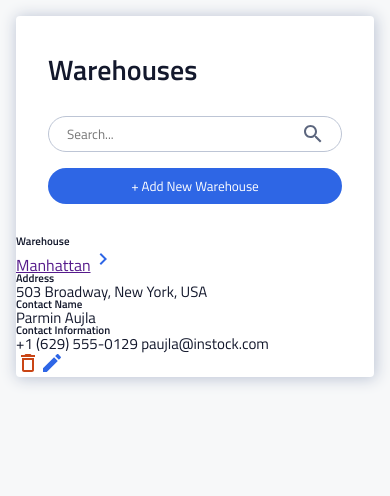
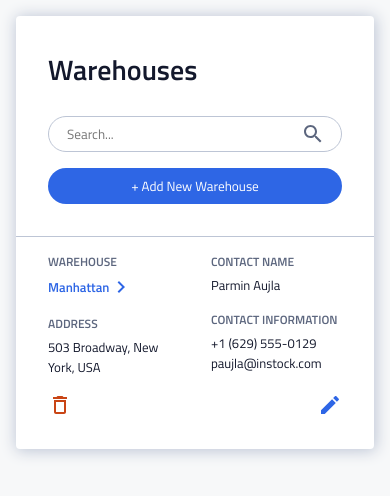
Before and after one commit to SimonMilord/instock_client, a React (Create React App) app: page / in a window 390 px wide. Shown: the top 496 px of the page. Built offline with nearby package versions, Linux system fonts and the light colour scheme.

Commit message:
added styling for warehouse list item on mobile

```diff
--- a/src/App.jsx
+++ b/src/App.jsx
@@ -1,7 +1,7 @@
 import './App.scss';
 import React, { Component } from 'react';
 import { BrowserRouter as Router, Route, Switch } from "react-router-dom";
-import Header from "./components/Header/Header";
+// import Header from "./components/Header/Header";
 import WarehousesPage from "./pages/WarehousesPage/WarehousesPage";
 import InventoryPage from "./pages/InventoryPage/InventoryPage";
 
--- a/src/components/WarehouseList/WarehouseList.jsx
+++ b/src/components/WarehouseList/WarehouseList.jsx
@@ -1,5 +1,5 @@
 import React, { Component } from 'react';
-import { Link } from 'react-router-dom';
+// import { Link } from 'react-router-dom';
 import "./WarehouseList.scss";
 import chevron from "../../assets/Icons/chevron_right-24px.svg";
 import trashCan from "../../assets/Icons/delete_outline-24px.svg";
@@ -14,28 +14,30 @@ class WarehouseList extends Component {
             <div className='whLi__subbox whLi__subbox--left'>
               <div className='whLi__item whLi__item--link'>
                 <h4 className='whLi__label'>Warehouse</h4>
-                <Link className='whLi__link' path="/">Manhattan</Link>
-                <img className='whLi__link-icon' src={chevron} alt="chevron"></img>
+                <div className='whLi__link-box'>
+                  <p2 className='whLi__link'>Manhattan</p2>
+                  <img className='whLi__link-icon' src={chevron} alt="chevron"></img>
+                </div>
               </div>
               <div className='whLi__item'>
                 <h4 className='whLi__label'>Address</h4>
-                <p className='whLi__info'>503 Broadway, New York, USA</p>
+                <p2 className='whLi__info'>503 Broadway, New York, USA</p2>
               </div>
             </div>
             <div className='whLi__subbox whLi__subbox--right'>
               <div className='whLi__item'>
                 <h4 className='whLi__label'>Contact Name</h4>
-                <p className='whLi__info'>Parmin Aujla</p>
+                <p2 className='whLi__info'>Parmin Aujla</p2>
               </div>
               <div className='whLi__item'>
                 <h4 className='whLi__label'>Contact Information</h4>
-                <p className='whLi__info'>+1 (629) 555-0129 paujla@instock.com</p>
+                <p2 className='whLi__info'>+1 (629) 555-0129 paujla@instock.com</p2>
               </div>
             </div>
           </div>
           <div className='whLi__actions'>
-            <img className="whLi__deleteBtn" src={trashCan} alt="trash can icon"></img>
-            <img className="whLi__editBtn" src={editPen} alt="edit pen icon"></img>
+            <img className="whLi__deleteBtn iconBtn" src={trashCan} alt="trash can icon"></img>
+            <img className="whLi__editBtn iconBtn" src={editPen} alt="edit pen icon"></img>
           </div>
         </div>
       </div>
--- a/src/components/WarehouseList/WarehouseList.scss
+++ b/src/components/WarehouseList/WarehouseList.scss
@@ -2,6 +2,55 @@
 @import "../../styles/partials/variables";
 @import "../../styles/partials/mixins";
 
-.warehouseList {
 
+.whList {
+  // styling for individual list items
+  .whLi {
+    // margin: 1rem;
+    border-top: 1px solid $secondary-grey;
+
+    &__box {
+      display: flex;
+      margin: 0rem 1rem;
+    }
+    &__subbox {
+      width: 50%;
+
+    }
+    &__item {
+      margin: 1rem;
+      &--link {
+        color: $interactive-color;
+        font-weight: $semi-bold;
+      }
+    }
+    &__label {
+      text-transform: uppercase;
+      font-size: 12px;
+      line-height: 18px;
+      color: $secondary-text-color;
+      margin-bottom: 0.25rem;
+    }
+    &__link-box {
+      display: flex;
+      align-items: center;
+    }
+    &__info {
+      line-height: 20px;
+      font-size: 13px;
+    }
+    &__link {
+      line-height: 20px;
+      font-size: 13px;
+    }
+    &__link-icon {
+
+    }
+    &__actions {
+      display: flex;
+      justify-content: space-between;
+      padding-bottom: 2rem;
+      margin: 0rem 2rem;
+    }
+  }
 }
```
